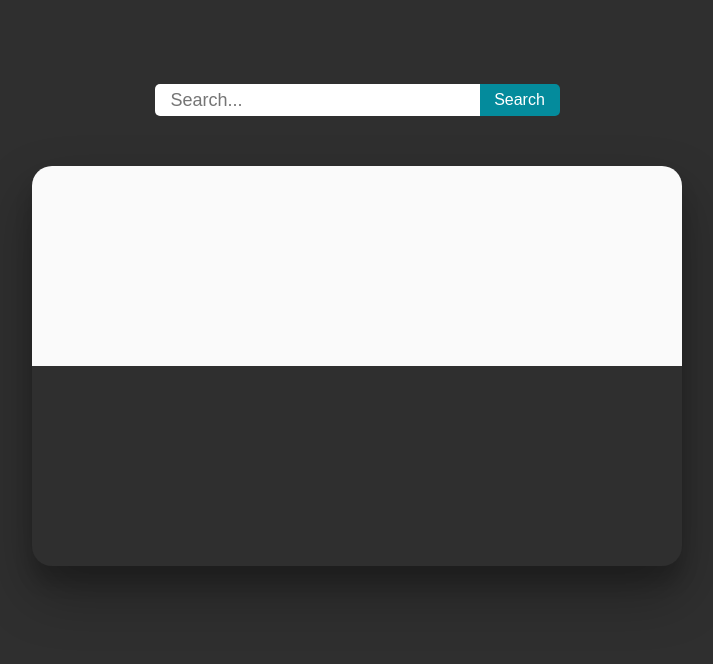
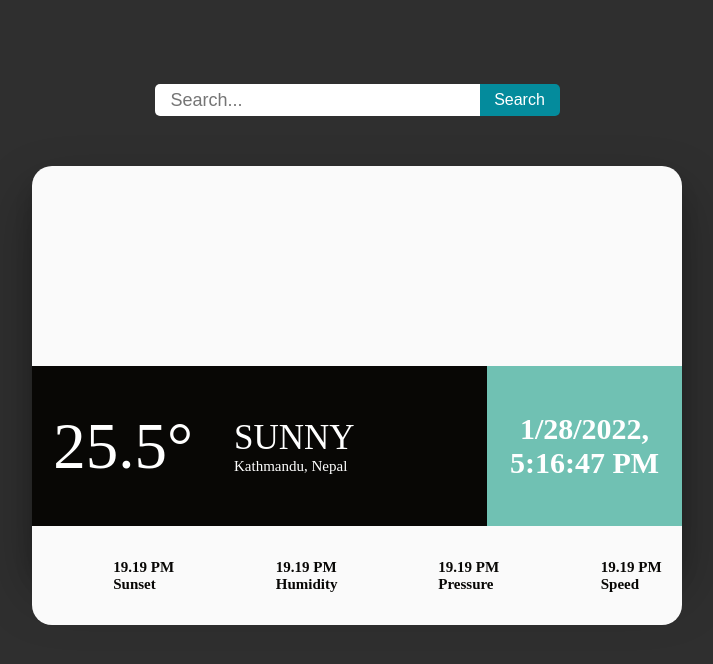
Before and after one commit to iamSuraZz/resturant-website, a React (Create React App) app: page / in a window 1280 px wide. Shown: the top 664 px of the page, without its empty margins (283-996 px from the left). Built offline with nearby package versions, Linux system fonts and the light colour scheme; some icons are missing.

Commit message:
Add various icons according to weather

```diff
--- a/src/component/weather/temp.js
+++ b/src/component/weather/temp.js
@@ -22,6 +22,58 @@
         <div className="weatherIcon">
           <i className={"wi wi-day-sunny"}></i>
         </div>
+        <div className="weatherInfo">
+          <div className="temperature">
+            <span>25.5&deg;</span>
+          </div>
+
+          <div className="description">
+            <div className="weatherCondition">Sunny</div>
+            <div className="place">Kathmandu, Nepal</div>
+          </div>
+        </div>
+        <div className="date">{new Date().toLocaleString()}</div>
+        {/* Our 4 column section */}
+        <div className="extra-temp">
+          <div className="temp-info-minmax">
+            <div className="two-sided-section">
+              <p>
+                <i className="wi wi-sunset"></i>
+              </p>
+              <p className="extra-info-leftside">
+                19.19 PM <br /> Sunset
+              </p>
+            </div>
+
+            <div className="two-sided-section">
+              <p>
+                <i className="wi wi-humidity"></i>
+              </p>
+              <p className="extra-info-leftside">
+                19.19 PM <br /> Humidity
+              </p>
+            </div>
+          </div>
+          <div className="weather-extra-info">
+            <div className="two-sided-section">
+              <p>
+                <i className="wi wi-rain"></i>
+              </p>
+              <p className="extra-info-leftside">
+                19.19 PM <br /> Pressure
+              </p>
+            </div>
+
+            <div className="two-sided-section">
+              <p>
+                <i className="wi wi-strong-wind"></i>
+              </p>
+              <p className="extra-info-leftside">
+                19.19 PM <br /> Speed
+              </p>
+            </div>
+          </div>
+        </div>
       </article>
     </>
   );
```
